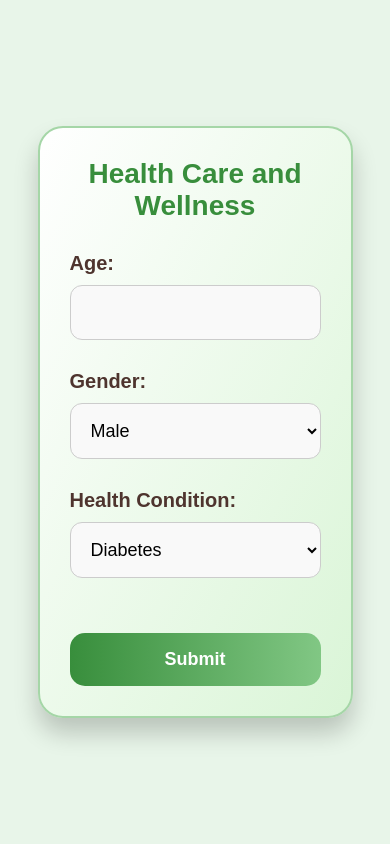
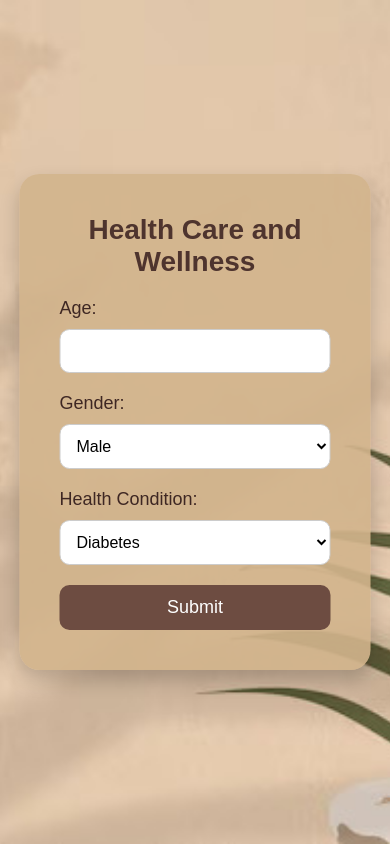
Before and after one commit to IreneIssan/Quark-Project, a plain HTML site: page index.html in a window 390 px wide. Drawn offline with Linux system fonts and the light colour scheme.

Commit message:
Update style.css

```diff
--- a/style.css
+++ b/style.css
@@ -4,142 +4,96 @@
     box-sizing: border-box;
 }
 
-body {
-    font-family: 'Poppins', sans-serif; /* Clean and modern font */
-    background-color: #e8f5e9; /* Light green background for freshness */
-    display: flex;
-    justify-content: center;
-    align-items: center;
-    min-height: 100vh;
-    padding: 20px;
+
+body, html {
+    width: 100%;
+    height: 100%;
+    font-family: 'Poppins', sans-serif;
+    overflow-y: auto; /* Enable vertical scrolling */
 }
 
-.container {
-    background: linear-gradient(to bottom right, #ffffff, #daf5d7); /* Subtle white to light green gradient */
-    padding: 50px; /* Generous padding for clean spacing */
-    border-radius: 25px;
-    box-shadow: 0 15px 25px rgba(0, 0, 0, 0.2);
-    width: 700px; /* Optimized size */
-    max-width: 90%;
-    border: 2px solid #a5d6a7; /* Soft green border for emphasis */
+
+.background-container {
+    position: fixed; /* Fixes the container to the viewport */
+    width: 100%;
+    height: 100%;
+    z-index: -1; /* Keeps it behind other elements */
+    background-image: url('background.jpg'); /* Your background image */
+    background-size: cover; /* Ensures the image covers the screen proportionally */
+    background-position: center; /* Centers the image on the screen */
+    background-repeat: no-repeat; /* Prevents tiling of the image */
 }
 
-h1 {
+
+.container {
+    background-color: rgba(210, 180, 140, 0.9); /* Light brown with slight transparency */
+    padding: 40px;
+    border-radius: 20px;
+    box-shadow: 0 10px 20px rgba(0, 0, 0, 0.2);
+    width: 400px;
+    max-width: 90%;
     text-align: center;
-    color: #388e3c; /* Calming green for health and wellness */
-    font-weight: 700;
-    font-size: 32px; /* Decent size for the title */
-    margin-bottom: 30px;
+    position: absolute;
+    top: 50%;
+    left: 50%;
+    transform: translate(-50%, -50%);
+    max-height: 80%; /* Limit the container height */
+    overflow-y: auto; /* Allow scrolling inside the container */
 }
 
+
+h1 {
+    color: #4e342e; /* Earthy brown color */
+    font-size: 28px;
+    margin-bottom: 20px;
+}
+
+
 .input-box {
-    margin: 30px 0; /* Spacing between input fields */
+    margin: 20px 0;
+    text-align: left;
 }
+
 
 .input-box label {
     display: block;
-    font-size: 20px; /* Decent label font size */
-    margin-bottom: 10px; /* Better spacing below labels */
-    color: #4e342e; /* Earthy brown tone for labels */
-    font-weight: bold;
+    font-size: 18px;
+    margin-bottom: 5px;
+    color: #3e2723; /* Darker brown */
 }
+
 
 .input-box input, .input-box select {
     width: 100%;
-    padding: 16px; /* Comfortable padding for inputs */
-    font-size: 18px; /* Larger input font size */
-    border-radius: 12px;
-    border: 1.5px solid #ccc;
-    background-color: #f9f9f9;
+    padding: 12px;
+    font-size: 16px;
+    border: 1px solid #ccc;
+    border-radius: 10px;
+    background-color: #fff;
+    margin-top: 5px;
     transition: border-color 0.3s;
 }
 
+
 .input-box input:focus, .input-box select:focus {
-    border-color: #388e3c; /* Focus green highlight */
+    border-color: #6d4c41; /* Brown highlight */
     outline: none;
 }
 
+
 button {
     width: 100%;
-    padding: 16px;
-    font-size: 20px; /* Decent button font size */
-    font-weight: bold;
-    background: linear-gradient(to right, #388e3c, #81c784); /* Soft green gradient */
+    padding: 12px;
+    font-size: 18px;
+    background-color: #6d4c41; /* Rich brown color */
     color: white;
     border: none;
-    border-radius: 15px;
+    border-radius: 10px;
     cursor: pointer;
-    transition: background 0.3s ease;
-    margin-top: 25px;
+    transition: background-color 0.3s;
 }
 
+
 button:hover {
-    background: linear-gradient(to right, #81c784, #388e3c); /* Reversed gradient for hover effect */
+    background-color: #4e342e; /* Darker brown on hover */
 }
-
-.output-container {
-    display: none;
-    background: linear-gradient(to bottom left, #ffffff, #e1f5fe); /* White and light blue gradient */
-    margin-top: 50px; /* Generous space above the output */
-    padding: 50px;
-    border-radius: 25px;
-    box-shadow: 0 15px 25px rgba(0, 0, 0, 0.2);
-    width: 850px; /* Larger width for detailed output */
-    max-width: 95%;
-    border: 2px solid #bbdefb; /* Light blue border for wellness theme */
-}
-
-.output-container h2 {
-    text-align: center;
-    color: #1565c0; /* Deep blue for titles */
-    font-size: 32px; /* Larger font size for titles */
-    font-weight: bold;
-    margin-bottom: 30px;
-}
-
-.output-container p {
-    font-size: 22px; /* Larger font size for output text */
-    color: #333; /* Dark text for readability */
-    line-height: 1.8;
-    margin-bottom: 25px;
-    background: #f1f8e9; /* Light green section background */
-    padding: 20px;
-    border-radius: 15px;
-    border: 1px solid #81c784;
-}
-
-.output-container .meal {
-    background-color: #e3f2fd; /* Light blue for meals */
-    font-size: 22px; /* Larger text for meals */
-    padding: 20px;
-    border-radius: 15px;
-    margin-bottom: 25px;
-    border: 1px solid #64b5f6;
-}
-
-@media screen and (max-width: 768px) {
-    .container, .output-container {
-        width: 100%;
-        padding: 30px;
-    }
-
-    h1 {
-        font-size: 28px;
-    }
-
-    button {
-        font-size: 18px;
-    }
-
-    .output-container h2 {
-        font-size: 26px;
-    }
-
-    .output-container p {
-        font-size: 20px;
-    }
-
-    .output-container .meal {
-        font-size: 20px;
-    }
-}
```
